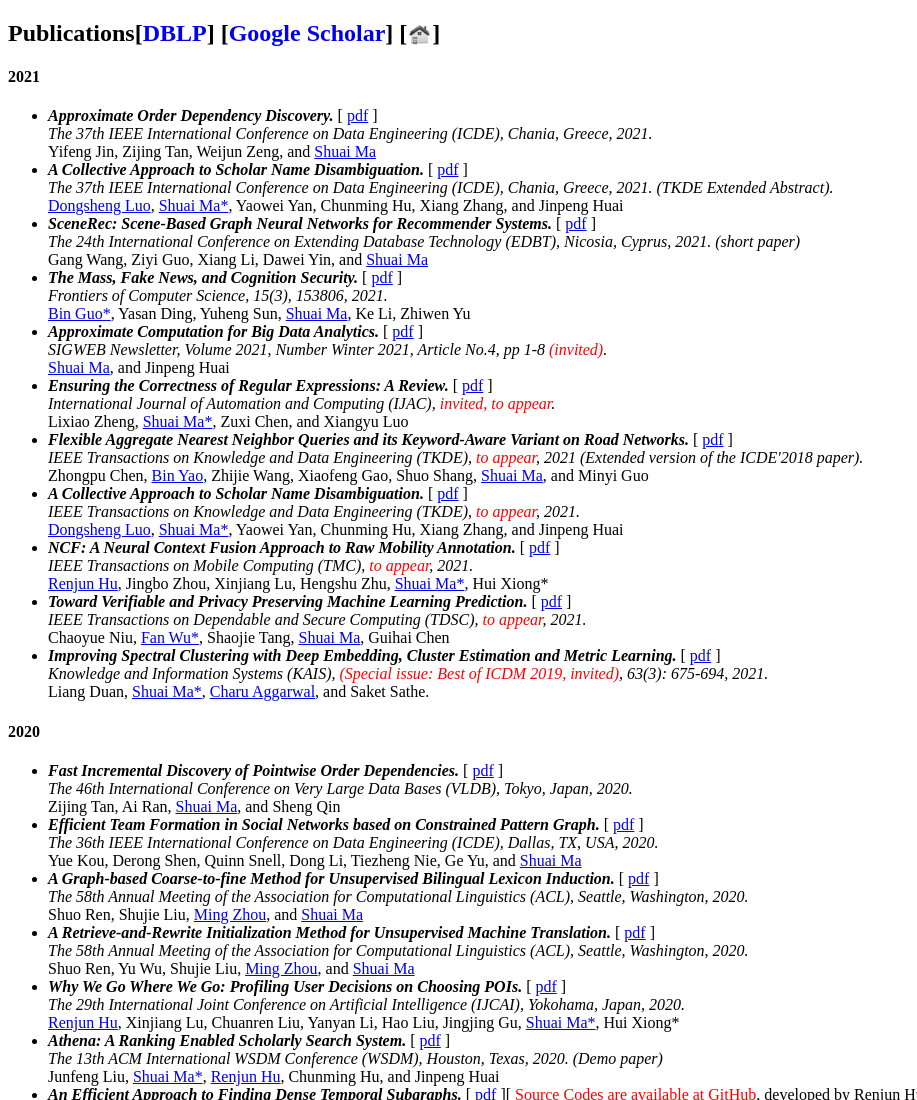
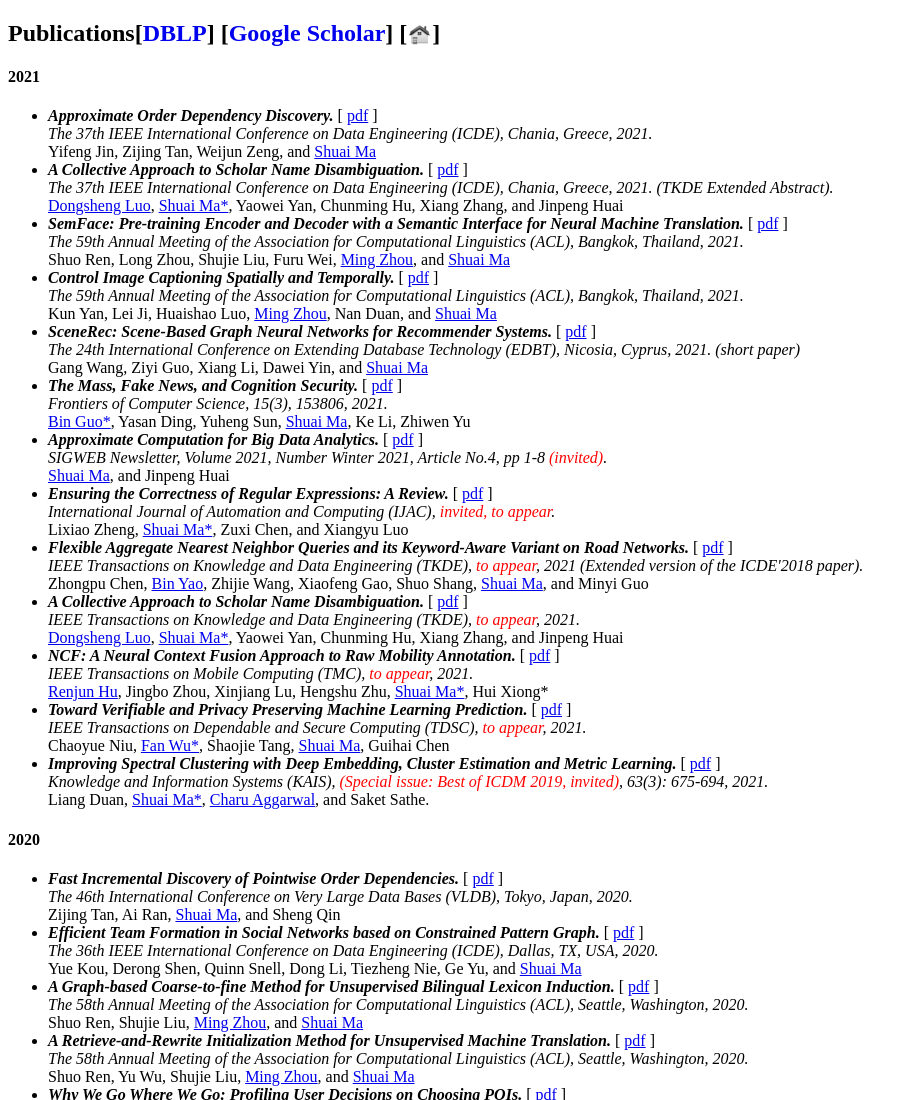
Before and after one commit to mashuai-ms/mashuai.github.io, a plain HTML site: page publications.html in a window 1280 px wide. Shown: the top 1100 px of the page, without its empty margins (0-917 px from the left). Drawn offline with Linux system fonts and the light colour scheme.

Commit message:
Update publications.html

```diff
--- a/publications.html
+++ b/publications.html
@@ -31,7 +31,7 @@ body{filter:progid:DXImageTransform.Microsoft.AlphaImageLoader(src='other/Nuonuo
 
 <div class="publications">
 		<style>.A{text-decoration:none}</style>
-		<h2>Publications[<a class=A href="https://dblp.uni-trier.de/pid/35/6569.html">DBLP</a>]
+		<h2>Publications[<a class=A href="http://www.informatik.uni-trier.de/~ley/db/indices/a-tree/m/Ma:Shuai">DBLP</a>]
 		[<a class=A href="http://scholar.google.com/citations?user=vJUjFpQAAAAJ">Google Scholar</a>]
 		[<a href="index.html"><IMG SRC="other/home.jpg" width="25" height="20" border="0" ALT="Home"  ALIGN=ABSMIDDLE></a>]</h2>
 
@@ -54,6 +54,26 @@ body{filter:progid:DXImageTransform.Microsoft.AlphaImageLoader(src='other/Nuonuo
 			<a>Yaowei Yan, Chunming Hu, Xiang Zhang</a>, and
 			<a>Jinpeng Huai</a><br>
 		</li>
+		<li>
+			<cite><b>SemFace: Pre-training Encoder and Decoder with a Semantic Interface for Neural Machine Translation.</b> </cite>
+			[&nbsp;<a href="pubs/acl2021a.pdf">pdf</a>&nbsp;]<br>
+			<em>The 59th Annual Meeting of the Association for Computational Linguistics (ACL), Bangkok, Thailand, 2021.</em><br>
+			<a>Shuo Ren, Long Zhou, Shujie Liu, Furu Wei</a>,
+			<a href="https://www.microsoft.com/en-us/research/people/mingzhou/">Ming Zhou</a>, and
+			<a href="http://mashuai.buaa.edu.cn">Shuai Ma</a><br>
+		</li>
+		<li>
+			<cite><b>Control Image Captioning Spatially and Temporally.</b> </cite>
+			[&nbsp;<a href="pubs/acl2021b.pdf">pdf</a>&nbsp;]<br>
+			<em>The 59th Annual Meeting of the Association for Computational Linguistics (ACL), Bangkok, Thailand, 2021.</em><br>
+			<a>Kun Yan, Lei Ji, Huaishao Luo</a>,
+			<a href="https://www.microsoft.com/en-us/research/people/mingzhou/">Ming Zhou</a>,
+			<a>Nan Duan</a>, and
+			<a href="http://mashuai.buaa.edu.cn">Shuai Ma</a><br>
+		</li>
+
+
+
 		<li>
 			<cite><b>SceneRec: Scene-Based Graph Neural Networks for Recommender Systems. </b> </cite>
 			[&nbsp;<a href="pubs/edbt2021.pdf">pdf</a>&nbsp;]<br>
```
